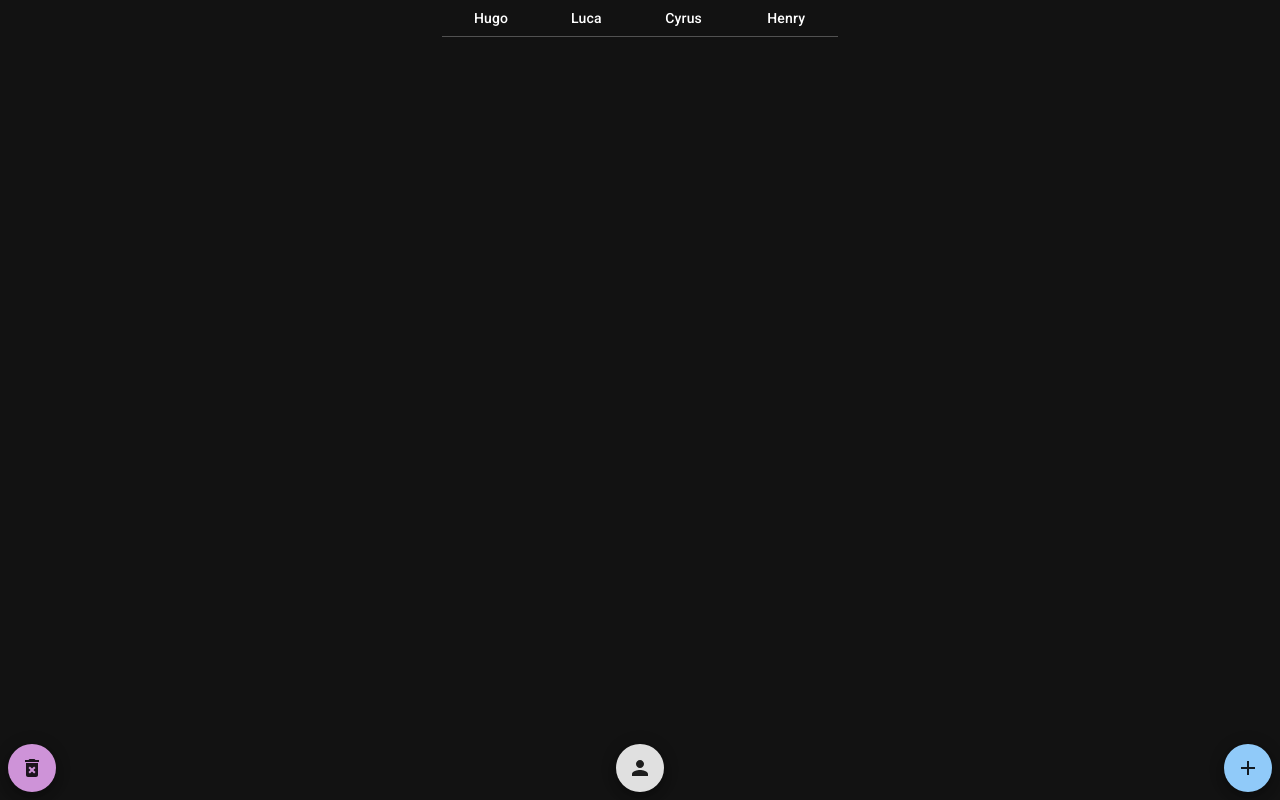
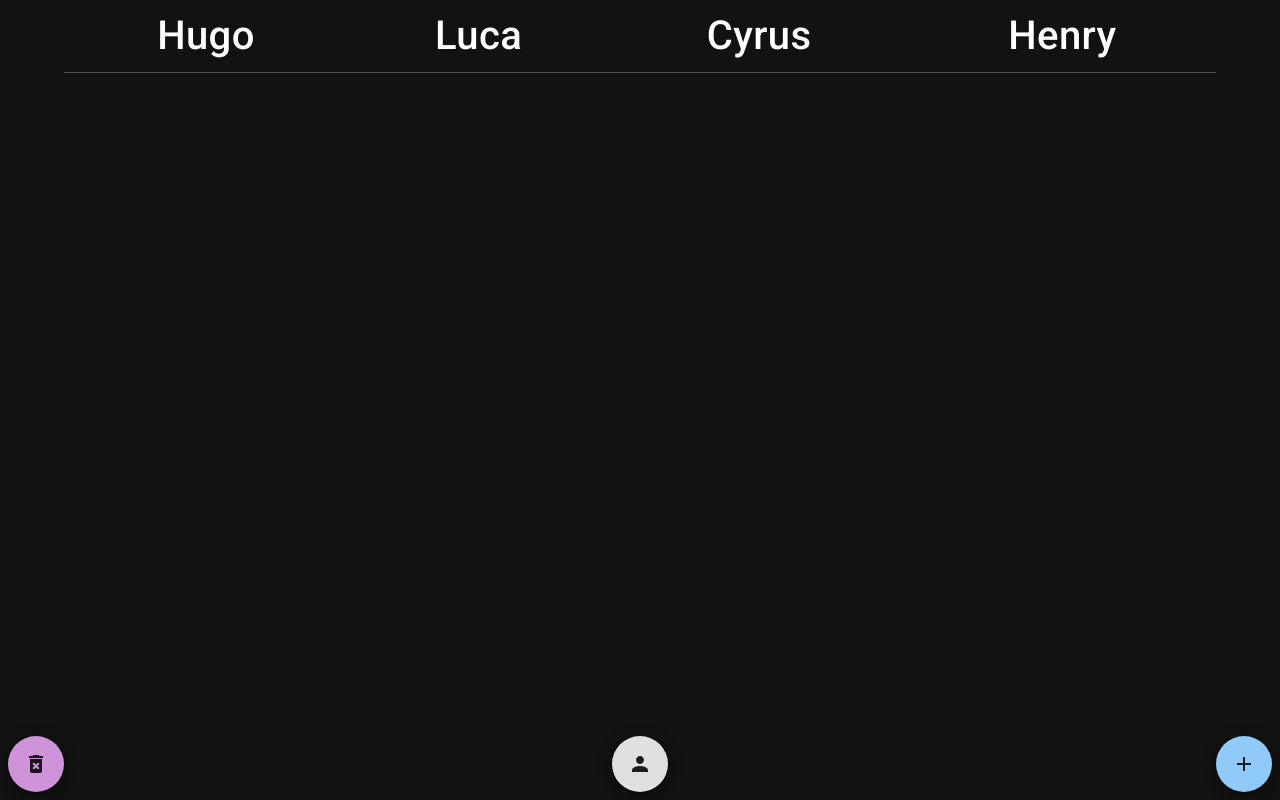
Before and after one commit to lucaciraolo/dots, a React (Create React App) app: page / in a window 1280 px wide. Built offline with nearby package versions, Linux system fonts and the light colour scheme.

Commit message:
increased sizing

```diff
--- /dev/null
+++ b/src/App.css
@@ -0,0 +1,4 @@
+.table-cell {
+  font-size: 5vmin;
+  line-height: inherit;
+}
--- a/src/App.js
+++ b/src/App.js
@@ -23,6 +23,7 @@ import { useStickyState } from "./hooks/useStickyState";
 import { ConfirmDialog } from "./ConfirmDialog";
 import Person from "@mui/icons-material/Person";
 import { PlayersDialog } from "./PlayersDialog";
+import "./App.css";
 
 export default function App() {
   const [confirmDialogOpen, setConfirmDialogOpen] = useState(false);
@@ -64,24 +65,26 @@ export default function App() {
   };
 
   const tableCellPadding = players.length > 4 ? "none" : "normal";
-  const maxWidth = players.length > 6 ? "sm" : "xs";
+  const maxWidth = players.length > 6 ? "lg" : "md";
 
   return (
     <>
       <Container
         style={{ height: "80vh", overflowX: "auto" }}
-        maxWidth={maxWidth}
+        // maxWidth={maxWidth}
       >
         <Table
           aria-label="simple table"
           size="small"
-          style={{ align: "center" }}
+          style={{ align: "center", fontSize: "2rem" }}
           padding={tableCellPadding}
         >
           <TableHead>
             <TableRow>
               {players.map((name) => (
-                <TableCell align="center">{name}</TableCell>
+                <TableCell align="center" className="table-cell">
+                  {name}
+                </TableCell>
               ))}
             </TableRow>
           </TableHead>
@@ -96,7 +99,11 @@ export default function App() {
                       style["color"] = "red";
                     }
                     return (
-                      <TableCell align="center" style={style}>
+                      <TableCell
+                        align="center"
+                        style={style}
+                        className="table-cell"
+                      >
                         {score}
                       </TableCell>
                     );
@@ -108,7 +115,7 @@ export default function App() {
             {scoreEntry && (
               <TableRow>
                 {newScores.map((score, index) => (
-                  <TableCell align="center">
+                  <TableCell align="center" className="table-cell">
                     <TextField
                       variant="standard"
                       className={`score-input-${index}`}
@@ -145,7 +152,11 @@ export default function App() {
             {rounds.length > 0 && (
               <TableRow style={{ borderTop: "3px double rgba(81, 81, 81, 1)" }}>
                 {totals.map((score) => (
-                  <TableCell align="center" style={{ fontWeight: "bold" }}>
+                  <TableCell
+                    align="center"
+                    style={{ fontWeight: "bold" }}
+                    className="table-cell"
+                  >
                     {score}
                   </TableCell>
                 ))}
@@ -164,7 +175,7 @@ export default function App() {
         <Grid item>
           <Fab
             color={"secondary"}
-            size="medium"
+            size="large"
             onClick={() => {
               setConfirmDialogOpen(true);
             }}
@@ -175,7 +186,7 @@ export default function App() {
         <Grid item>
           <Fab
             color={"default"}
-            size="medium"
+            size="large"
             onClick={() => {
               setPlayersDialogOpen(true);
             }}
@@ -186,7 +197,7 @@ export default function App() {
         <Grid item>
           <Fab
             color={scoreEntry ? "secondary" : "primary"}
-            size="medium"
+            size="large"
             onClick={() => {
               if (!scoreEntry) {
                 setScoreEntry(true);
@@ -199,7 +210,7 @@ export default function App() {
             {scoreEntry ? <ClearIcon /> : <AddIcon />}
           </Fab>
           {scoreEntry && (
-            <Fab color={"primary"} size="medium" onClick={saveNewScores}>
+            <Fab color={"primary"} size="large" onClick={saveNewScores}>
               <SaveIcon />
             </Fab>
           )}
```
